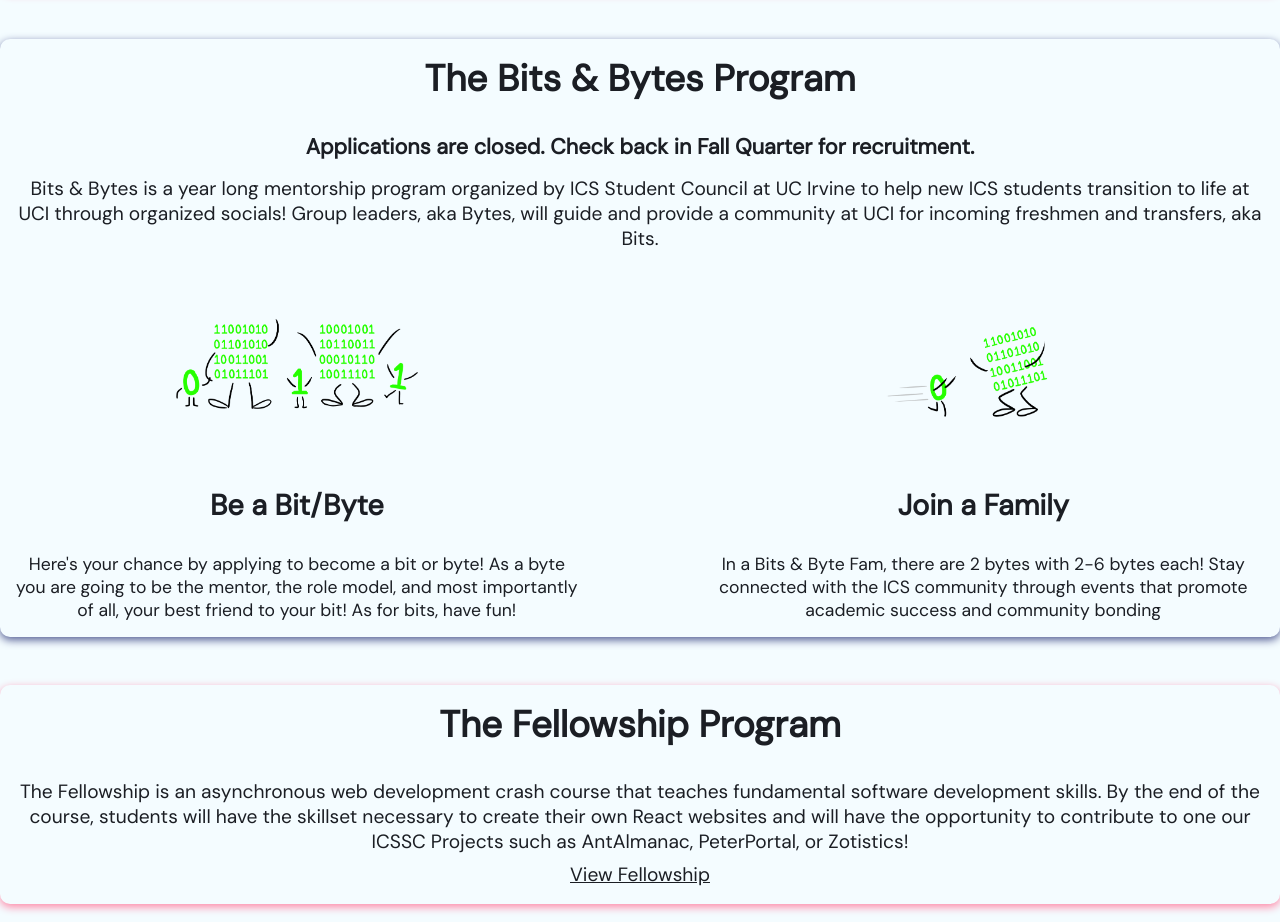
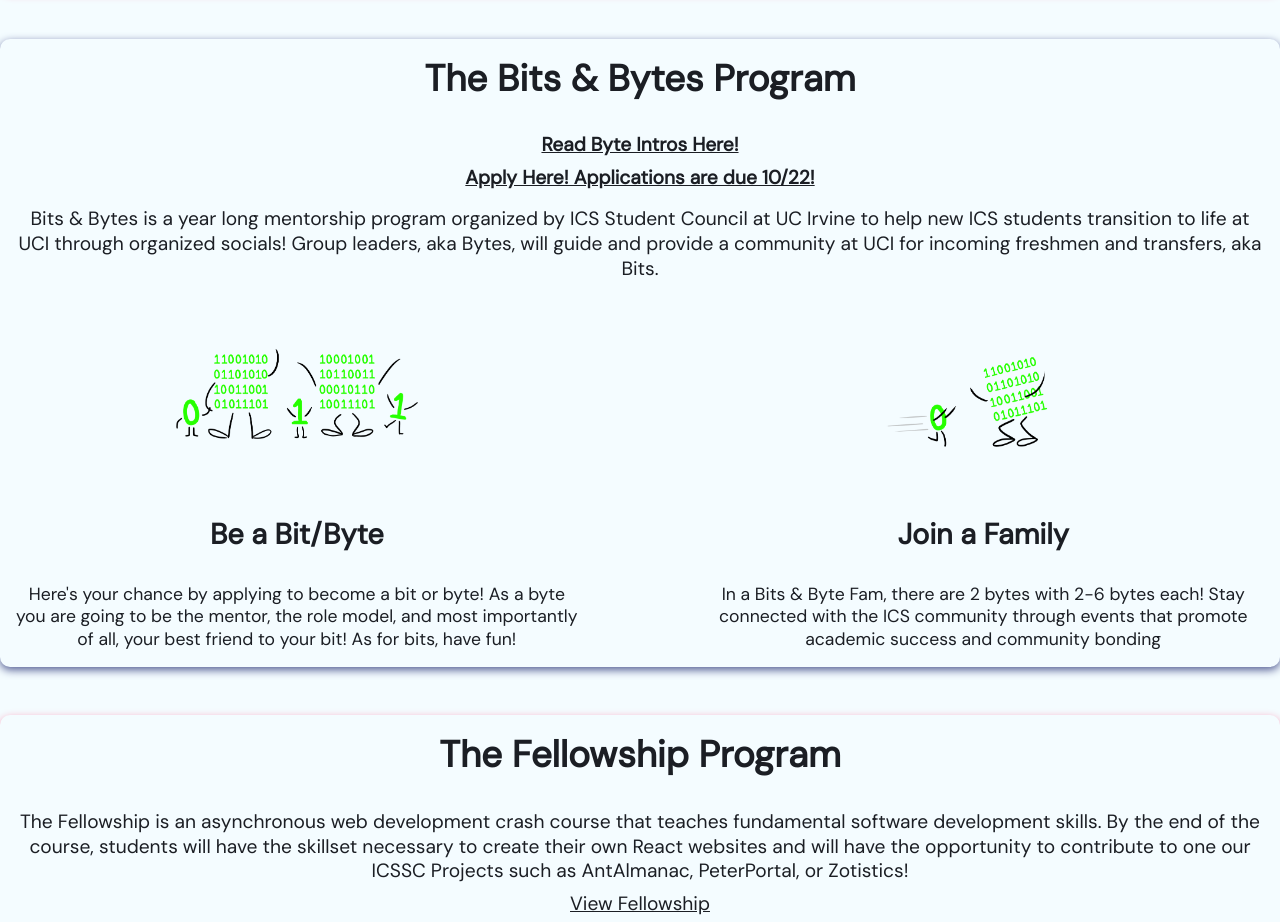
Before and after one commit to icssc/icssc-website, a Next.js app: page /get-involved in a window 1280 px wide. Shown: the part 1620-2542 px from the top of the page. Built offline with nearby package versions, Linux system fonts and the light colour scheme.

Commit message:
Update Bits & Bytes status

```diff
--- a/pages/get-involved.js
+++ b/pages/get-involved.js
@@ -55,8 +55,16 @@ export default function GetInvolved() {
 
         <div className={styles.oneContainer}>
           <h2>The Bits & Bytes Program</h2>
+          {/* <b>
+            Applications are closed. Check back in Fall Quarter for recruitment.
+          </b> */}
           <b>
-            Applications are closed. Check back in Fall Quarter for recruitment.
+            <a href="https://docs.google.com/spreadsheets/d/1U6If78kK7aEvHrwo-7_aZIbEl9BD60Ka4jJn5mSD1xg/edit#gid=0">
+              Read Byte Intros Here!
+            </a>
+            <a href="https://docs.google.com/forms/d/e/1FAIpQLSdqhDUzTZsY4fGt9GIdSp1wm_DRxskmv_EYQwKCbGM-X1JREQ/viewform">
+              Apply Here! Applications are due 10/22!
+            </a>
           </b>
           <p>
             Bits & Bytes is a year long mentorship program organized by ICS
```
